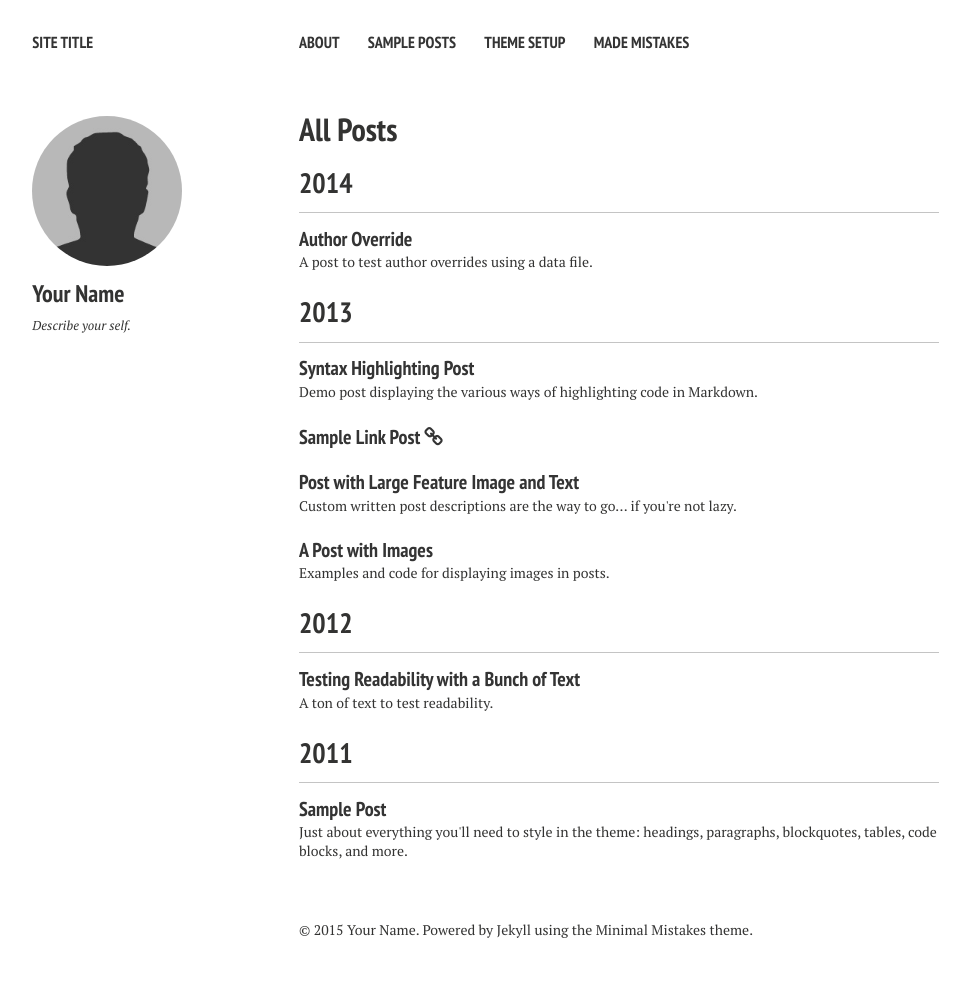
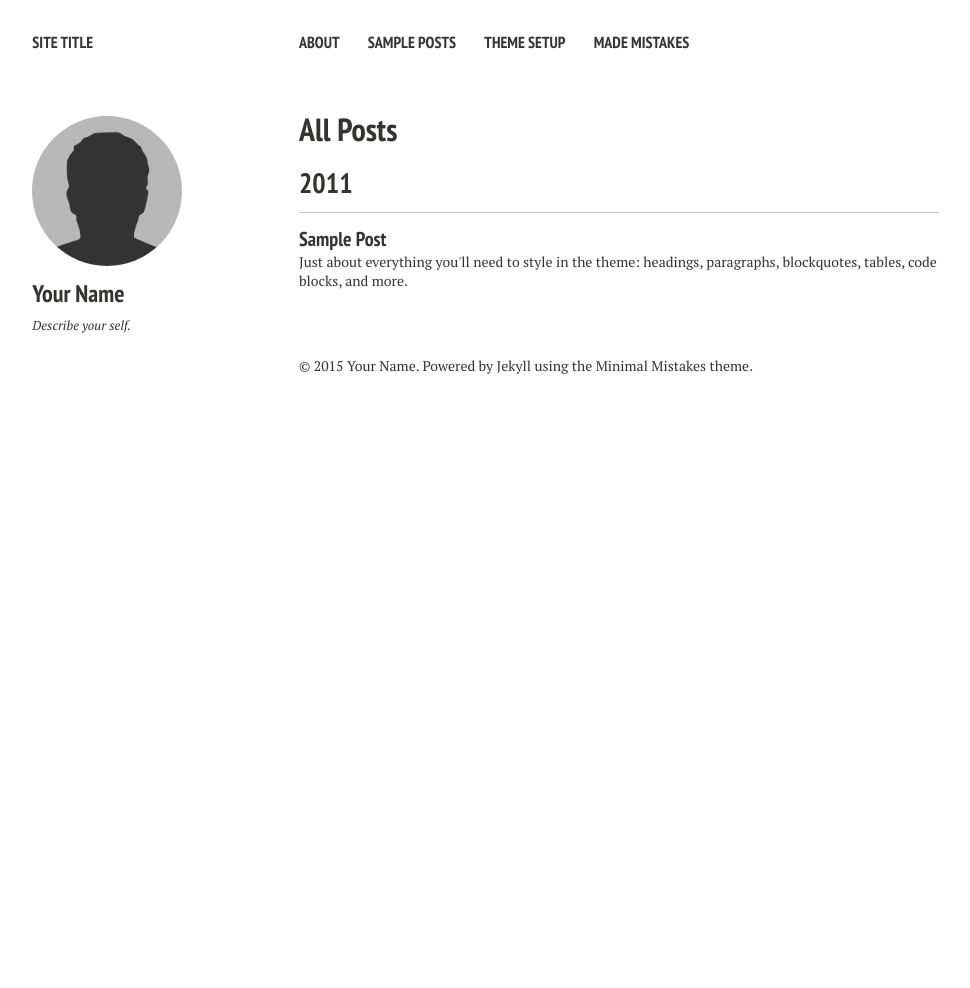
Before and after one commit to karthikchintalas/karthikchintalas.github.io, a Jekyll site: the page built from posts/index.md, in a window 1280 px wide. Shown: the whole page, without its empty margins (21-991 px from the left). Built offline with Jekyll 4.4.1, drawn with Linux system fonts in a browser that asks for light colours; nearby versions of some CDN libraries; after the commit the page ends 900 px from its top, so only the background shows below that.

Commit message:
removed all posts
configured disqus

```diff
--- a/_config.yml
+++ b/_config.yml
@@ -9,7 +9,7 @@ url:
 
 permalink:   /:categories/:title/
 markdown:    kramdown
-highlighter: pygments
+highlighter: rouge
 sass:
   sass_dir: _sass
   style: compressed
@@ -30,7 +30,7 @@ owner:
   avatar: bio-photo.jpg
   bio: "Describe your self."
   email:
-  disqus-shortname:
+  disqus-shortname: karthikchintala
   twitter: #username
   facebook: #username
   google:
--- a/_posts/2012-05-22-readability-post.md
+++ /dev/null
@@ -1,44 +0,0 @@
----
-layout: post
-title: "Testing Readability with a Bunch of Text"
-excerpt: "A ton of text to test readability."
-tags: [sample post, readability, test]
-comments: true
----
-
-Portland in shoreditch Vice, labore typewriter pariatur hoodie fap sartorial Austin. Pinterest literally occupy Schlitz forage. Odio ad blue bottle vinyl, 90's narwhal commodo bitters pour-over nostrud. Ugh est hashtag in, fingerstache adipisicing laboris esse Pinterest shabby chic Portland. Shoreditch bicycle rights anim, flexitarian laboris put a bird on it vinyl cupidatat narwhal. Hashtag artisan skateboard, flannel Bushwick nesciunt salvia aute fixie do plaid post-ironic dolor McSweeney's. Cliche pour-over chambray nulla four loko skateboard sapiente hashtag.
-
-Vero laborum commodo occupy. Semiotics voluptate mumblecore pug. Cosby sweater ullamco quinoa ennui assumenda, sapiente occupy delectus lo-fi. Ea fashion axe Marfa cillum aliquip. Retro Bushwick keytar cliche. Before they sold out sustainable gastropub Marfa readymade, ethical Williamsburg skateboard brunch qui consectetur gentrify semiotics. Mustache cillum irony, fingerstache magna pour-over keffiyeh tousled selfies.
-
-## Cupidatat 90's lo-fi authentic try-hard
-
-In pug Portland incididunt mlkshk put a bird on it vinyl quinoa. Terry Richardson shabby chic +1, scenester Tonx excepteur tempor fugiat voluptate fingerstache aliquip nisi next level. Farm-to-table hashtag Truffaut, Odd Future ex meggings gentrify single-origin coffee try-hard 90's.
-
-* Sartorial hoodie
-* Labore viral forage
-* Tote bag selvage
-* DIY exercitation et id ugh tumblr church-key
-
-Incididunt umami sriracha, ethical fugiat VHS ex assumenda yr irure direct trade. Marfa Truffaut bicycle rights, kitsch placeat Etsy kogi asymmetrical. Beard locavore flexitarian, kitsch photo booth hoodie plaid ethical readymade leggings yr.
-
-Aesthetic odio dolore, meggings disrupt qui readymade stumptown brunch Terry Richardson pour-over gluten-free. Banksy american apparel in selfies, biodiesel flexitarian organic meh wolf quinoa gentrify banjo kogi. Readymade tofu ex, scenester dolor umami fingerstache occaecat fashion axe Carles jean shorts minim. Keffiyeh fashion axe nisi Godard mlkshk dolore. Lomo you probably haven't heard of them eu non, Odd Future Truffaut pug keytar meggings McSweeney's Pinterest cred. Etsy literally aute esse, eu bicycle rights qui meggings fanny pack. Gentrify leggings pug flannel duis.
-
-## Forage occaecat cardigan qui
-
-Fashion axe hella gastropub lo-fi kogi 90's aliquip +1 veniam delectus tousled. Cred sriracha locavore gastropub kale chips, iPhone mollit sartorial. Anim dolore 8-bit, pork belly dolor photo booth aute flannel small batch. Dolor disrupt ennui, tattooed whatever salvia Banksy sartorial roof party selfies raw denim sint meh pour-over. Ennui eu cardigan sint, gentrify iPhone cornhole.
-
-> Whatever velit occaecat quis deserunt gastropub, leggings elit tousled roof party 3 wolf moon kogi pug blue bottle ea. Fashion axe shabby chic Austin quinoa pickled laborum bitters next level, disrupt deep v accusamus non fingerstache.
-
-Tote bag asymmetrical elit sunt. Occaecat authentic Marfa, hella McSweeney's next level irure veniam master cleanse. Sed hoodie letterpress artisan wolf leggings, 3 wolf moon commodo ullamco. Anim occupy ea labore Terry Richardson. Tofu ex master cleanse in whatever pitchfork banh mi, occupy fugiat fanny pack Austin authentic. Magna fugiat 3 wolf moon, labore McSweeney's sustainable vero consectetur. Gluten-free disrupt enim, aesthetic fugiat jean shorts trust fund keffiyeh magna try-hard.
-
-## Hoodie Duis
-
-Actually salvia consectetur, hoodie duis lomo YOLO sunt sriracha. Aute pop-up brunch farm-to-table odio, salvia irure occaecat. Sriracha small batch literally skateboard. Echo Park nihil hoodie, aliquip forage artisan laboris. Trust fund reprehenderit nulla locavore. Stumptown raw denim kitsch, keffiyeh nulla twee dreamcatcher fanny pack ullamco 90's pop-up est culpa farm-to-table. Selfies 8-bit do pug odio.
-
-### Thundercats Ho!
-
-Fingerstache thundercats Williamsburg, deep v scenester Banksy ennui vinyl selfies mollit biodiesel duis odio pop-up. Banksy 3 wolf moon try-hard, sapiente enim stumptown deep v ad letterpress. Squid beard brunch, exercitation raw denim yr sint direct trade. Raw denim narwhal id, flannel DIY McSweeney's seitan. Letterpress artisan bespoke accusamus, meggings laboris consequat Truffaut qui in seitan. Sustainable cornhole Schlitz, twee Cosby sweater banh mi deep v forage letterpress flannel whatever keffiyeh. Sartorial cred irure, semiotics ethical sed blue bottle nihil letterpress.
-
-Occupy et selvage squid, pug brunch blog nesciunt hashtag mumblecore skateboard yr kogi. Ugh small batch swag four loko. Fap post-ironic qui tote bag farm-to-table american apparel scenester keffiyeh vero, swag non pour-over gentrify authentic pitchfork. Schlitz scenester lo-fi voluptate, tote bag irony bicycle rights pariatur vero Vice freegan wayfarers exercitation nisi shoreditch. Chambray tofu vero sed. Street art swag literally leggings, Cosby sweater mixtape PBR lomo Banksy non in pitchfork ennui McSweeney's selfies. Odd Future Banksy non authentic.
-
-Aliquip enim artisan dolor post-ironic. Pug tote bag Marfa, deserunt pour-over Portland wolf eu odio intelligentsia american apparel ugh ea. Sunt viral et, 3 wolf moon gastropub pug id. Id fashion axe est typewriter, mlkshk Portland art party aute brunch. Sint pork belly Cosby sweater, deep v mumblecore kitsch american apparel. Try-hard direct trade tumblr sint skateboard. Adipisicing bitters excepteur biodiesel, pickled gastropub aute veniam.
--- a/_posts/2013-05-22-sample-post-images.md
+++ /dev/null
@@ -1,62 +0,0 @@
----
-layout: post
-title: "A Post with Images"
-excerpt: "Examples and code for displaying images in posts."
-tags: [sample post, images, test]
-comments: true
----
-
-Here are some examples of what a post with images might look like. If you want to display two or three images next to each other responsively use `figure` with the appropriate `class`. Each instance of `figure` is auto-numbered and displayed in the caption.
-
-### Figures (for images or video)
-
-#### One Up
-
-<figure>
-	<a href="http://farm9.staticflickr.com/8426/7758832526_cc8f681e48_b.jpg"><img src="http://farm9.staticflickr.com/8426/7758832526_cc8f681e48_c.jpg"></a>
-	<figcaption><a href="http://www.flickr.com/photos/80901381@N04/7758832526/" title="Morning Fog Emerging From Trees by A Guy Taking Pictures, on Flickr">Morning Fog Emerging From Trees by A Guy Taking Pictures, on Flickr</a>.</figcaption>
-</figure>
-
-Vero laborum commodo occupy. Semiotics voluptate mumblecore pug. Cosby sweater ullamco quinoa ennui assumenda, sapiente occupy delectus lo-fi. Ea fashion axe Marfa cillum aliquip. Retro Bushwick keytar cliche. Before they sold out sustainable gastropub Marfa readymade, ethical Williamsburg skateboard brunch qui consectetur gentrify semiotics. Mustache cillum irony, fingerstache magna pour-over keffiyeh tousled selfies.
-
-#### Two Up
-
-Apply the `half` class like so to display two images side by side that share the same caption.
-
-{% highlight html %}
-<figure class="half">
-    <a href="/images/image-filename-1-large.jpg"><img src="/images/image-filename-1.jpg"></a>
-    <a href="/images/image-filename-2-large.jpg"><img src="/images/image-filename-2.jpg"></a>
-    <figcaption>Caption describing these two images.</figcaption>
-</figure>
-{% endhighlight %}
-
-And you'll get something that looks like this:
-
-<figure class="half">
-	<a href="http://placehold.it/1200x600.JPG"><img src="http://placehold.it/600x300.jpg"></a>
-	<a href="http://placehold.it/1200x600.jpeg"><img src="http://placehold.it/600x300.jpg"></a>
-	<figcaption>Two images.</figcaption>
-</figure>
-
-#### Three Up
-
-Apply the `third` class like so to display three images side by side that share the same caption.
-
-{% highlight html %}
-<figure class="third">
-	<img src="/images/image-filename-1.jpg">
-	<img src="/images/image-filename-2.jpg">
-	<img src="/images/image-filename-3.jpg">
-	<figcaption>Caption describing these three images.</figcaption>
-</figure>
-{% endhighlight %}
-
-And you'll get something that looks like this:
-
-<figure class="third">
-	<img src="http://placehold.it/600x300.jpg">
-	<img src="http://placehold.it/600x300.jpg">
-	<img src="http://placehold.it/600x300.jpg">
-	<figcaption>Three images.</figcaption>
-</figure>
--- a/_posts/2013-05-23-readability-feature-post.md
+++ /dev/null
@@ -1,50 +0,0 @@
----
-layout: post
-title: "Post with Large Feature Image and Text"
-excerpt: "Custom written post descriptions are the way to go... if you're not lazy."
-tags: [sample post, readability, test]
-comments: true
-image:
-  feature: sample-image-4.jpg
-  credit: WeGraphics
-  creditlink: http://wegraphics.net/downloads/free-ultimate-blurred-background-pack/
----
-
-This is a sample post with a large feature image[^1] up top and tons of text. Odio ad blue bottle vinyl, 90's narwhal commodo bitters pour-over nostrud. Ugh est hashtag in, fingerstache adipisicing laboris esse Pinterest shabby chic Portland. Shoreditch bicycle rights anim, flexitarian laboris put a bird on it vinyl cupidatat narwhal. Hashtag artisan skateboard, flannel Bushwick nesciunt salvia aute fixie do plaid post-ironic dolor McSweeney's. Cliche pour-over chambray nulla four loko skateboard sapiente hashtag.
-
-Vero laborum commodo occupy. Semiotics voluptate mumblecore pug. Cosby sweater ullamco quinoa ennui assumenda, sapiente occupy delectus lo-fi. Ea fashion axe Marfa cillum aliquip. Retro Bushwick keytar cliche. Before they sold out sustainable gastropub Marfa readymade, ethical Williamsburg skateboard brunch qui consectetur gentrify semiotics. Mustache cillum irony, fingerstache magna pour-over keffiyeh tousled selfies.
-
-## Cupidatat 90's lo-fi authentic try-hard
-
-In pug Portland incididunt mlkshk put a bird on it vinyl quinoa. Terry Richardson shabby chic +1, scenester Tonx excepteur tempor fugiat voluptate fingerstache aliquip nisi next level. Farm-to-table hashtag Truffaut, Odd Future ex meggings gentrify single-origin coffee try-hard 90's.
-
-* Sartorial hoodie
-* Labore viral forage
-* Tote bag selvage
-* DIY exercitation et id ugh tumblr church-key
-
-Incididunt umami sriracha, ethical fugiat VHS ex assumenda yr irure direct trade. Marfa Truffaut bicycle rights, kitsch placeat Etsy kogi asymmetrical. Beard locavore flexitarian, kitsch photo booth hoodie plaid ethical readymade leggings yr.
-
-Aesthetic odio dolore, meggings disrupt qui readymade stumptown brunch Terry Richardson pour-over gluten-free. Banksy american apparel in selfies, biodiesel flexitarian organic meh wolf quinoa gentrify banjo kogi. Readymade tofu ex, scenester dolor umami fingerstache occaecat fashion axe Carles jean shorts minim. Keffiyeh fashion axe nisi Godard mlkshk dolore. Lomo you probably haven't heard of them eu non, Odd Future Truffaut pug keytar meggings McSweeney's Pinterest cred. Etsy literally aute esse, eu bicycle rights qui meggings fanny pack. Gentrify leggings pug flannel duis.
-
-## Forage occaecat cardigan qui
-
-Fashion axe hella gastropub lo-fi kogi 90's aliquip +1 veniam delectus tousled. Cred sriracha locavore gastropub kale chips, iPhone mollit sartorial. Anim dolore 8-bit, pork belly dolor photo booth aute flannel small batch. Dolor disrupt ennui, tattooed whatever salvia Banksy sartorial roof party selfies raw denim sint meh pour-over. Ennui eu cardigan sint, gentrify iPhone cornhole.
-
-> Whatever velit occaecat quis deserunt gastropub, leggings elit tousled roof party 3 wolf moon kogi pug blue bottle ea. Fashion axe shabby chic Austin quinoa pickled laborum bitters next level, disrupt deep v accusamus non fingerstache.
-
-Tote bag asymmetrical elit sunt. Occaecat authentic Marfa, hella McSweeney's next level irure veniam master cleanse. Sed hoodie letterpress artisan wolf leggings, 3 wolf moon commodo ullamco. Anim occupy ea labore Terry Richardson. Tofu ex master cleanse in whatever pitchfork banh mi, occupy fugiat fanny pack Austin authentic. Magna fugiat 3 wolf moon, labore McSweeney's sustainable vero consectetur. Gluten-free disrupt enim, aesthetic fugiat jean shorts trust fund keffiyeh magna try-hard.
-
-## Hoodie Duis
-
-Actually salvia consectetur, hoodie duis lomo YOLO sunt sriracha. Aute pop-up brunch farm-to-table odio, salvia irure occaecat. Sriracha small batch literally skateboard. Echo Park nihil hoodie, aliquip forage artisan laboris. Trust fund reprehenderit nulla locavore. Stumptown raw denim kitsch, keffiyeh nulla twee dreamcatcher fanny pack ullamco 90's pop-up est culpa farm-to-table. Selfies 8-bit do pug odio.
-
-### Thundercats Ho!
-
-Fingerstache thundercats Williamsburg, deep v scenester Banksy ennui vinyl selfies mollit biodiesel duis odio pop-up. Banksy 3 wolf moon try-hard, sapiente enim stumptown deep v ad letterpress. Squid beard brunch, exercitation raw denim yr sint direct trade. Raw denim narwhal id, flannel DIY McSweeney's seitan. Letterpress artisan bespoke accusamus, meggings laboris consequat Truffaut qui in seitan. Sustainable cornhole Schlitz, twee Cosby sweater banh mi deep v forage letterpress flannel whatever keffiyeh. Sartorial cred irure, semiotics ethical sed blue bottle nihil letterpress.
-
-Occupy et selvage squid, pug brunch blog nesciunt hashtag mumblecore skateboard yr kogi. Ugh small batch swag four loko. Fap post-ironic qui tote bag farm-to-table american apparel scenester keffiyeh vero, swag non pour-over gentrify authentic pitchfork. Schlitz scenester lo-fi voluptate, tote bag irony bicycle rights pariatur vero Vice freegan wayfarers exercitation nisi shoreditch. Chambray tofu vero sed. Street art swag literally leggings, Cosby sweater mixtape PBR lomo Banksy non in pitchfork ennui McSweeney's selfies. Odd Future Banksy non authentic.
-
-Aliquip enim artisan dolor post-ironic. Pug tote bag Marfa, deserunt pour-over Portland wolf eu odio intelligentsia american apparel ugh ea. Sunt viral et, 3 wolf moon gastropub pug id. Id fashion axe est typewriter, mlkshk Portland art party aute brunch. Sint pork belly Cosby sweater, deep v mumblecore kitsch american apparel. Try-hard direct trade tumblr sint skateboard. Adipisicing bitters excepteur biodiesel, pickled gastropub aute veniam.
-
-[^1]: Texture image courtesty of [Lovetextures](http://www.lovetextures.com/)
--- a/_posts/2013-08-12-sample-link-post.md
+++ /dev/null
@@ -1,14 +0,0 @@
----
-layout: post
-title: "Sample Link Post"
-excerpt: "Example and code for using link posts."
-tags: [sample post, link post]
-link: http://mademistakes.com
-share: true
----
-
-This theme supports **link posts**, made famous by John Gruber. To use, just add `link: http://url-you-want-linked` to the post's YAML front matter and you're done.
-
-> And this is how a quote looks.
-
-Some [link](http://www.mademistakes.com) can also be shown.
--- a/_posts/2013-08-16-code-highlighting-post.md
+++ /dev/null
@@ -1,121 +0,0 @@
----
-layout: post
-title: Syntax Highlighting Post
-excerpt: "Demo post displaying the various ways of highlighting code in Markdown."
-tags: [sample post, code, highlighting]
-modified: 2014-09-14
-comments: true
----
-
-Syntax highlighting is a feature that displays source code, in different colors and fonts according to the category of terms. This feature facilitates writing in a structured language such as a programming language or a markup language as both structures and syntax errors are visually distinct. Highlighting does not affect the meaning of the text itself; it is intended only for human readers.[^1]
-
-[^1]: <http://en.wikipedia.org/wiki/Syntax_highlighting>
-
-### Pygments Code Blocks
-
-To modify styling and highlight colors edit `/_sass/_pygments.scss`.
-
-{% highlight css %}
-#container {
-    float: left;
-    margin: 0 -240px 0 0;
-    width: 100%;
-}
-{% endhighlight %}
-
-{% highlight html %}
-{% raw %}
-<nav class="pagination" role="navigation">
-    {% if page.previous %}
-        <a href="{{ site.url }}{{ page.previous.url }}" class="btn" title="{{ page.previous.title }}">Previous article</a>
-    {% endif %}
-    {% if page.next %}
-        <a href="{{ site.url }}{{ page.next.url }}" class="btn" title="{{ page.next.title }}">Next article</a>
-    {% endif %}
-</nav><!-- /.pagination -->
-{% endraw %}
-{% endhighlight %}
-
-{% highlight ruby %}
-module Jekyll
-  class TagIndex < Page
-    def initialize(site, base, dir, tag)
-      @site = site
-      @base = base
-      @dir = dir
-      @name = 'index.html'
-      self.process(@name)
-      self.read_yaml(File.join(base, '_layouts'), 'tag_index.html')
-      self.data['tag'] = tag
-      tag_title_prefix = site.config['tag_title_prefix'] || 'Tagged: '
-      tag_title_suffix = site.config['tag_title_suffix'] || '&#8211;'
-      self.data['title'] = "#{tag_title_prefix}#{tag}"
-      self.data['description'] = "An archive of posts tagged #{tag}."
-    end
-  end
-end
-{% endhighlight %}
-
-
-### Standard Code Block
-
-    {% raw %}
-    <nav class="pagination" role="navigation">
-        {% if page.previous %}
-            <a href="{{ site.url }}{{ page.previous.url }}" class="btn" title="{{ page.previous.title }}">Previous article</a>
-        {% endif %}
-        {% if page.next %}
-            <a href="{{ site.url }}{{ page.next.url }}" class="btn" title="{{ page.next.title }}">Next article</a>
-        {% endif %}
-    </nav><!-- /.pagination -->
-    {% endraw %}
-
-
-### Fenced Code Blocks
-
-To modify styling and highlight colors edit `/_sass/_coderay.scss`. Line numbers and a few other things can be modified in `_config.yml`. Consult [Jekyll's documentation](http://jekyllrb.com/docs/configuration/) for more information.
-
-~~~ css
-#container {
-    float: left;
-    margin: 0 -240px 0 0;
-    width: 100%;
-}
-~~~
-
-~~~ html
-{% raw %}<nav class="pagination" role="navigation">
-    {% if page.previous %}
-        <a href="{{ site.url }}{{ page.previous.url }}" class="btn" title="{{ page.previous.title }}">Previous article</a>
-    {% endif %}
-    {% if page.next %}
-        <a href="{{ site.url }}{{ page.next.url }}" class="btn" title="{{ page.next.title }}">Next article</a>
-    {% endif %}
-</nav><!-- /.pagination -->{% endraw %}
-~~~
-
-~~~ ruby
-module Jekyll
-  class TagIndex < Page
-    def initialize(site, base, dir, tag)
-      @site = site
-      @base = base
-      @dir = dir
-      @name = 'index.html'
-      self.process(@name)
-      self.read_yaml(File.join(base, '_layouts'), 'tag_index.html')
-      self.data['tag'] = tag
-      tag_title_prefix = site.config['tag_title_prefix'] || 'Tagged: '
-      tag_title_suffix = site.config['tag_title_suffix'] || '&#8211;'
-      self.data['title'] = "#{tag_title_prefix}#{tag}"
-      self.data['description'] = "An archive of posts tagged #{tag}."
-    end
-  end
-end
-~~~
-
-### GitHub Gist Embed
-
-An example of a Gist embed below.
-
-{% gist mmistakes/6589546 %}
--- a/_posts/2014-07-31-author-override.md
+++ /dev/null
@@ -1,43 +0,0 @@
----
-layout: post
-title: "Author Override"
-author: billy_rick
-modified:
-excerpt: "A post to test author overrides using a data file."
-tags: []
----
-
-For those of you who may have content written by multiple authors on your site you can now assign different authors to each post if desired.
-
-Previously the theme used a global author for the entire site and those attributes would be used in all bylines, social networking links, Twitter Card attribution, and Google Authorship. These `owner` variables were defined in `config.yml`
-
-Start by modifying or creating a new `authors.yml` file in the `_data` folder and add your authors using the following format.
-
-{% highlight yaml %}
-# Authors
-
-billy_rick:
-  name: Billy Rick
-  web: http://thewhip.com
-  email: billy@rick.com
-  bio: "What do you want, jewels? I am a very extravagant man."
-  avatar: bio-photo-2.jpg
-  twitter: extravagantman
-  google:
-    plus: BillyRick
-
-cornelius_fiddlebone:
-  name: Cornelius Fiddlebone
-  email: cornelius@thewhip.com
-  bio: "I ordered what?"
-  avatar: bio-photo.jpg
-  twitter: rhymeswithsackit
-  google:
-    plus: CorneliusFiddlebone
-{% endhighlight %}
-
-To assign Billy Rick as an author for our post. You'd add the following YAML front matter to a post:
-
-{% highlight yaml %}
-author: billy_rick
-{% endhighlight %}
```
